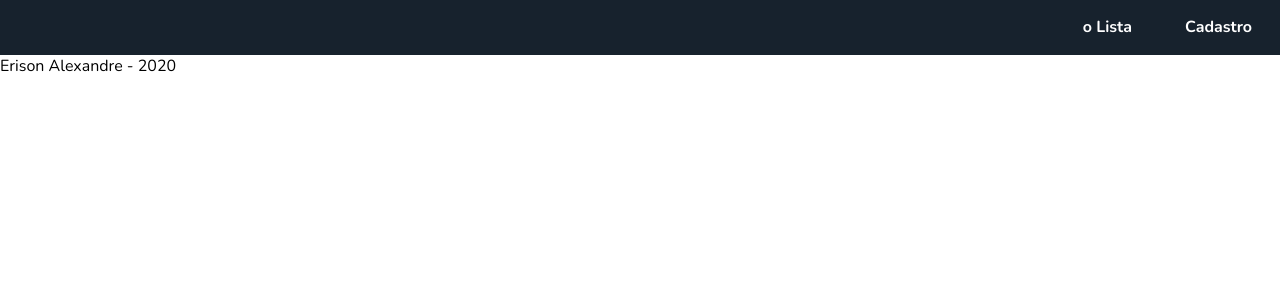
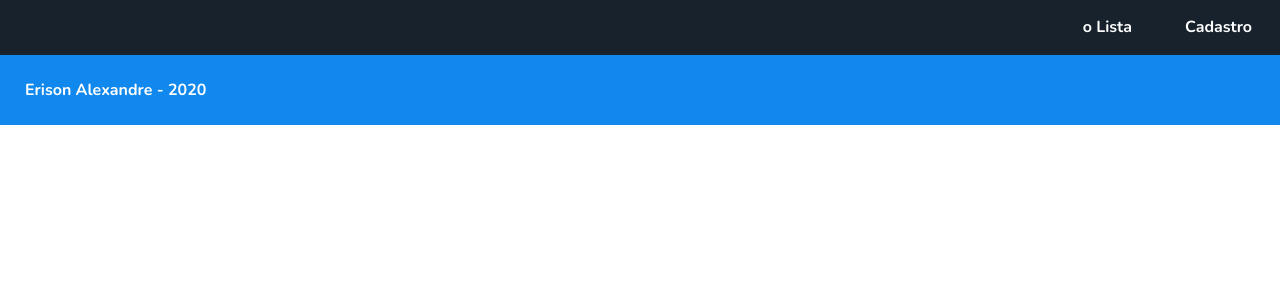
Before and after one commit to erisonalexandre/TSA, a Vue app: page / in a window 1280 px wide. Shown: the top 300 px of the page. Built offline with nearby package versions, Linux system fonts and the light colour scheme.

Commit message:
[add] css Footer

```diff
--- a/src/components/Footer.vue
+++ b/src/components/Footer.vue
@@ -1,5 +1,22 @@
 <template>
-  <footer>
+  <footer class="c-footer">
     <p>Erison Alexandre - 2020</p>
   </footer>
 </template>
+
+<style lang="scss">
+@import "@/assets/scss/_variaveis";
+.c-footer {
+  display: flex;
+  width: 100%;
+  background: $azul;
+  height: 70px;
+  padding: 5px;
+  color: white;
+  font-weight: bold;
+  p {
+    margin: auto 0;
+    padding-left: 20px;
+  }
+}
+</style>
```
